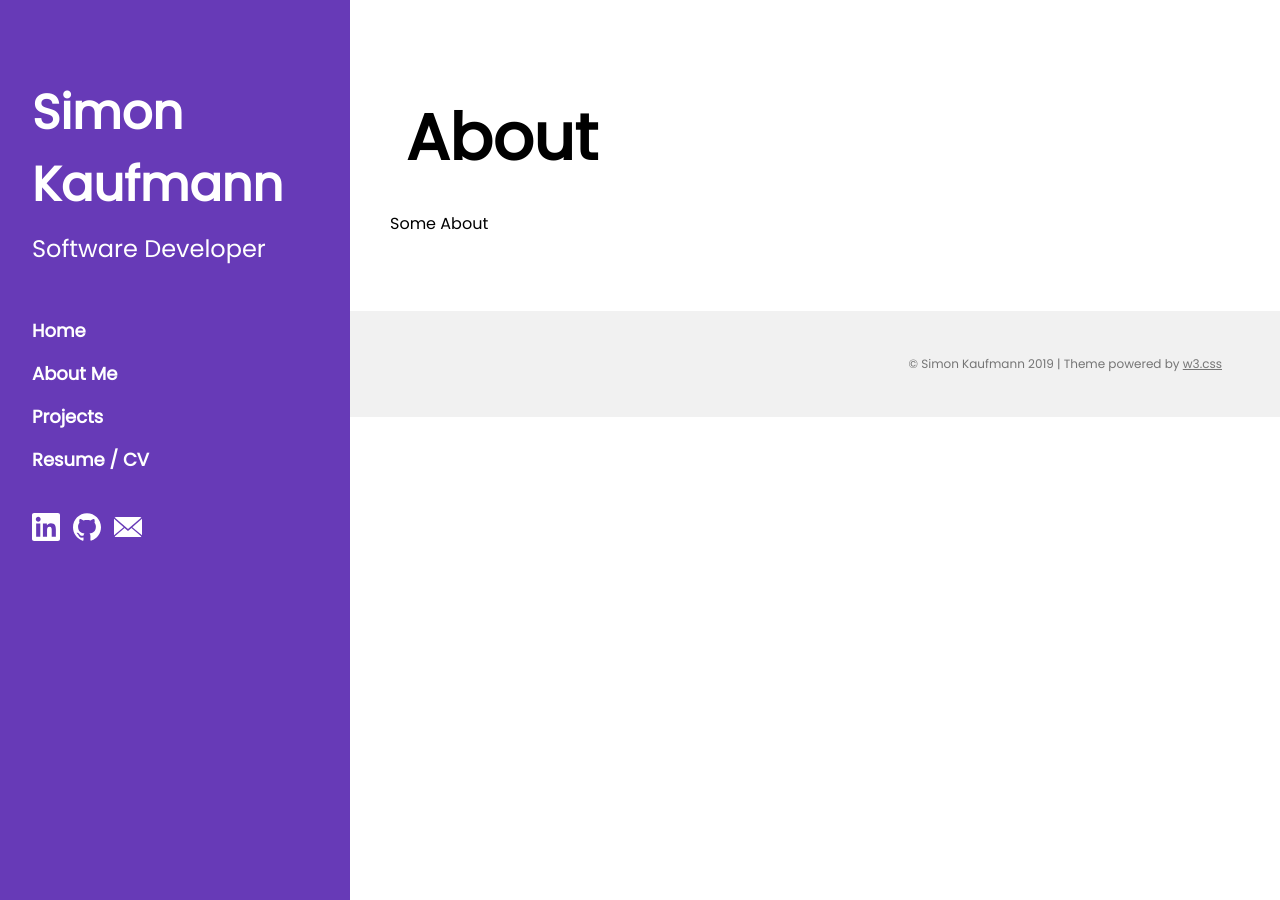
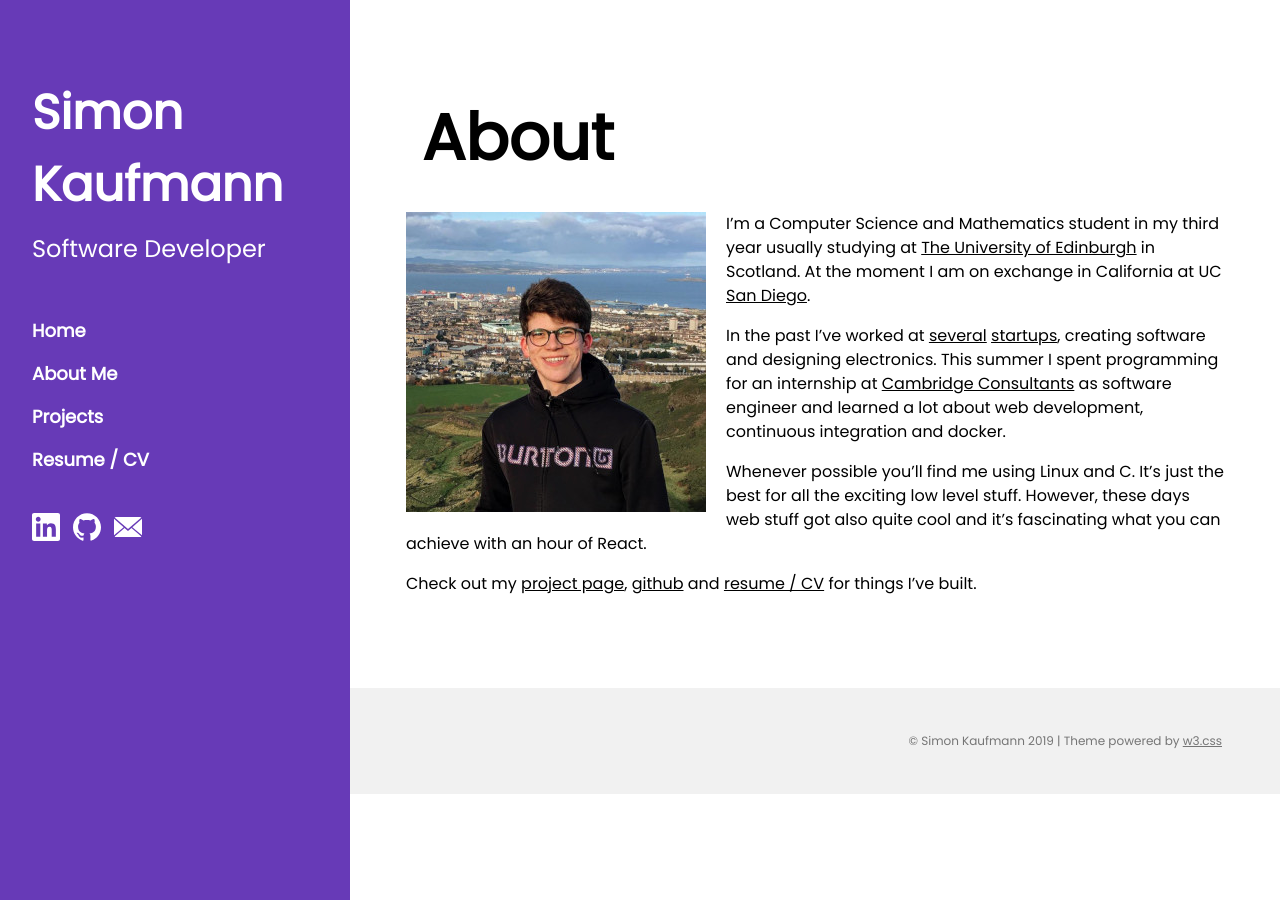
Before and after one commit to simonkaufmann/simonkaufmann.github.io, a Jekyll site: the page built from about.md, in a window 1280 px wide. Built offline with Jekyll 4.4.1, drawn with Linux system fonts in a browser that asks for light colours.

Commit message:
Add content to about page

```diff
--- a/_layouts/default.html
+++ b/_layouts/default.html
@@ -186,7 +186,9 @@ body {font-size:16px;}
 <!-- !PAGE CONTENT! -->
 <div class="w3-main" style="margin-left:390px;margin-right:40px">
 
+<div class="w3-container">
 {{ content }}
+</div>
 
 <!-- End page content -->
 </div>
--- a/about.md
+++ b/about.md
@@ -3,4 +3,17 @@ title: About
 layout: with_title
 ---
 
-Some About
+<img src="/res/simon_kaufmann_small.jpg" style="max-width: 100%; margin-right: 20px; margin-bottom: 20px; float: left" onclick="onClick(this)"/>
+
+I'm a Computer Science and Mathematics student in my third year usually studying
+at [The University of Edinburgh](https://www.ed.ac.uk/informatics) in Scotland. At the moment I am on exchange in California
+at UC [San Diego](https://ucsd.edu/).
+
+In the past I've worked at [several](https://www.aceso.no/) [startups](http://www.list-engineering.at/), creating software and designing electronics. This summer I spent programming for an internship at [Cambridge Consultants](https://www.cambridgeconsultants.com/home)
+as software engineer and learned a lot about web development, continuous integration and docker.
+
+Whenever possible you'll find me using Linux and C. It's just the best for all
+the exciting low level stuff. However, these days web stuff got also quite cool
+and it's fascinating what you can achieve with an hour of React.
+
+Check out my [project page](/projects), [github](https://github.com/simonkaufmann) and [resume / CV](/resume.pdf) for things I've built.
```
Also changed, not shown: res/simon_kaufmann.jpg (added), res/simon_kaufmann_small.jpg (added), 5 other files.
